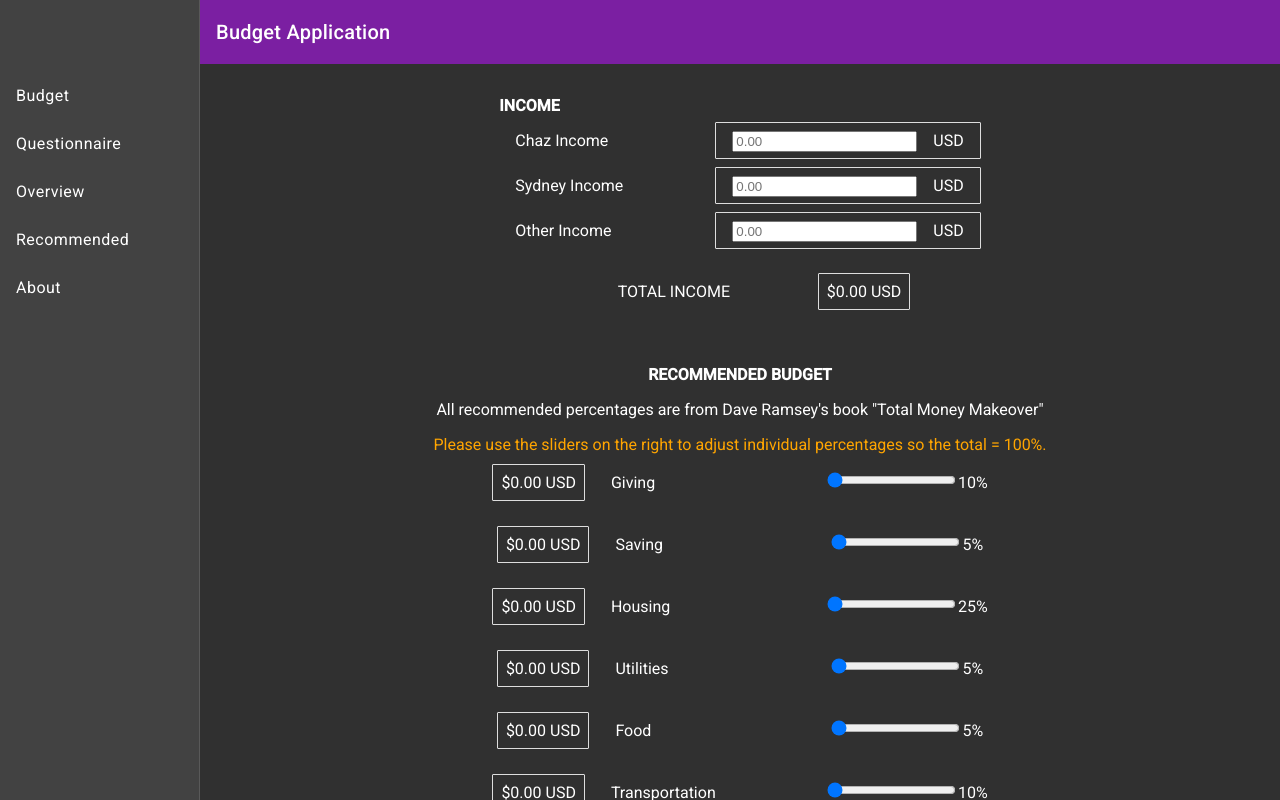
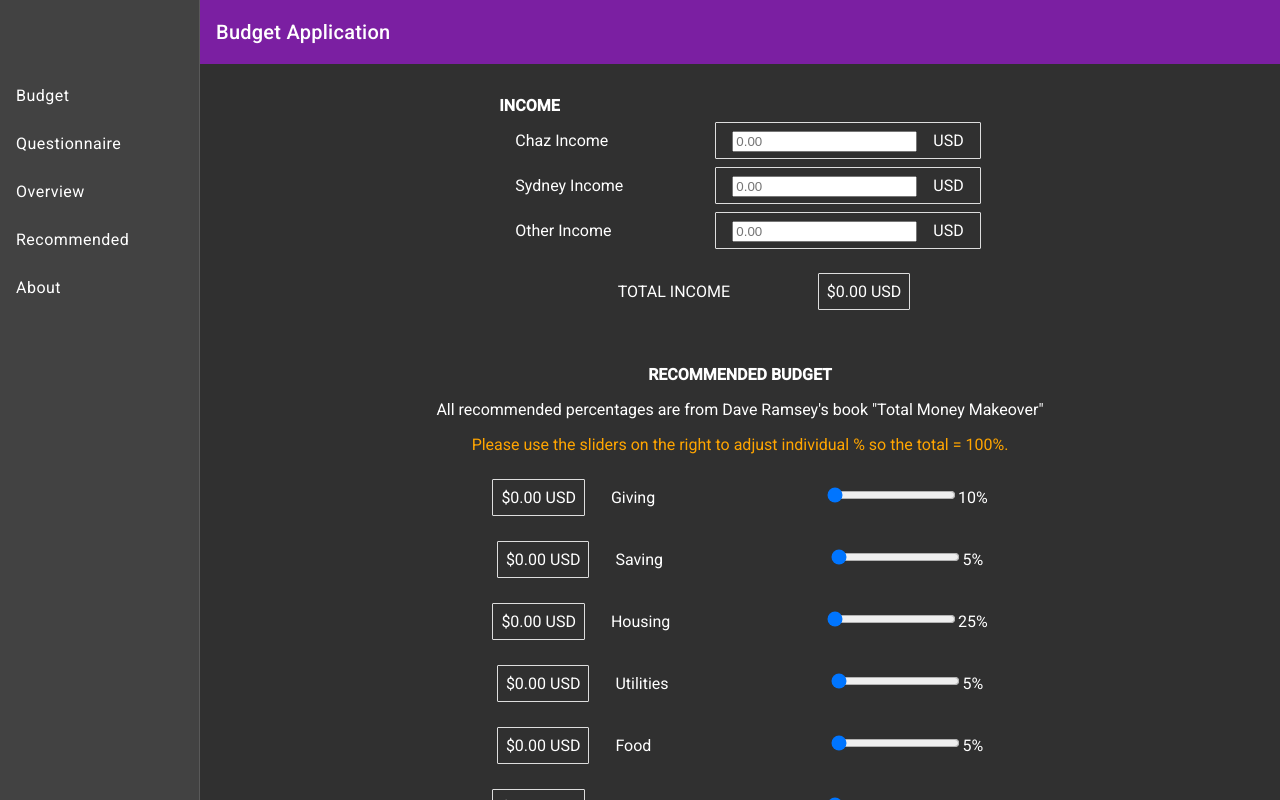
Before and after one commit to Rourkeyboy/Budget, an Angular app in the folder Angular/BudgetApplication/: page /recommended in a window 1280 px wide. Built offline with nearby package versions, Linux system fonts and the light colour scheme.

Commit message:
made some styling changes

```diff
--- a/Angular/BudgetApplication/src/app/views/recommended/recommended.component.css
+++ b/Angular/BudgetApplication/src/app/views/recommended/recommended.component.css
@@ -1,7 +1,5 @@
 .total-percentage {
     padding: 0.5rem 0;
-    padding-left: 0.5rem;
-    padding-right: 0.5rem;
     margin-top: 0.5rem;
     margin-left: 140px;
     font-weight: bold;
@@ -9,7 +7,7 @@
 
   .error-message {
     color: red;
-    margin-bottom: 10px;
+    margin-bottom: 15px;
   }
 
   .greater-than-total {
@@ -18,7 +16,7 @@
 
   .equals-message {
     color: green;
-    margin-bottom: 10px;
+    margin-bottom: 15px;
   }
 
   .equals-total {
@@ -27,6 +25,7 @@
 
   .less-than-message {
     color: orange;
+    margin-bottom: 15px;
   }
 
   .less-than-total {
@@ -47,7 +46,7 @@
 
   .slider-container label {
     display: inline-block;
-    width: 100px; /* Adjust width as needed */
+    width: 100px;
   }
 
   .slider-container input[type="range"] {
--- a/Angular/BudgetApplication/src/app/views/recommended/recommended.component.html
+++ b/Angular/BudgetApplication/src/app/views/recommended/recommended.component.html
@@ -5,7 +5,7 @@
 <p>All recommended percentages are from Dave Ramsey's book "Total Money Makeover"</p>
 
 <div *ngIf="greaterThanTotalPercentage" class="error-message">
-    The total percentage cannot exceed 100%. Please adjust individual percentages.
+    The total % cannot exceed 100%. Please adjust individual %.
 </div>
 
 <div *ngIf="equalsTotalPercentage" class="equals-message">
@@ -13,7 +13,7 @@
 </div>
 
 <div *ngIf="lessThanTotalPercentage" class="less-than-message">
-    Please use the sliders on the right to adjust individual percentages so the total = 100%.
+    Please use the sliders on the right to adjust individual % so the total = 100%.
 </div>
 
 <div class="recommended-item" *ngFor="let item of recommendedItems">
--- a/Angular/BudgetApplication/src/app/views/recommended/recommended.component.ts
+++ b/Angular/BudgetApplication/src/app/views/recommended/recommended.component.ts
@@ -1,4 +1,5 @@
 import { Component, OnInit } from '@angular/core';
+
 import { IncomeService } from 'src/app/services/income.service';
 import { RecommendedService } from 'src/app/services/recommended.service';
 import { RecommendedItem } from 'src/app/models/recommended-item.model';
--- a/Angular/BudgetApplication/src/styles.css
+++ b/Angular/BudgetApplication/src/styles.css
@@ -5,7 +5,6 @@ body { margin: 0; font-family: Roboto, "Helvetica Neue", sans-serif; }
 
 main {
     padding: 2rem;
-    flex-direction: column;
     display: grid;
     place-items: center;
   }
```
